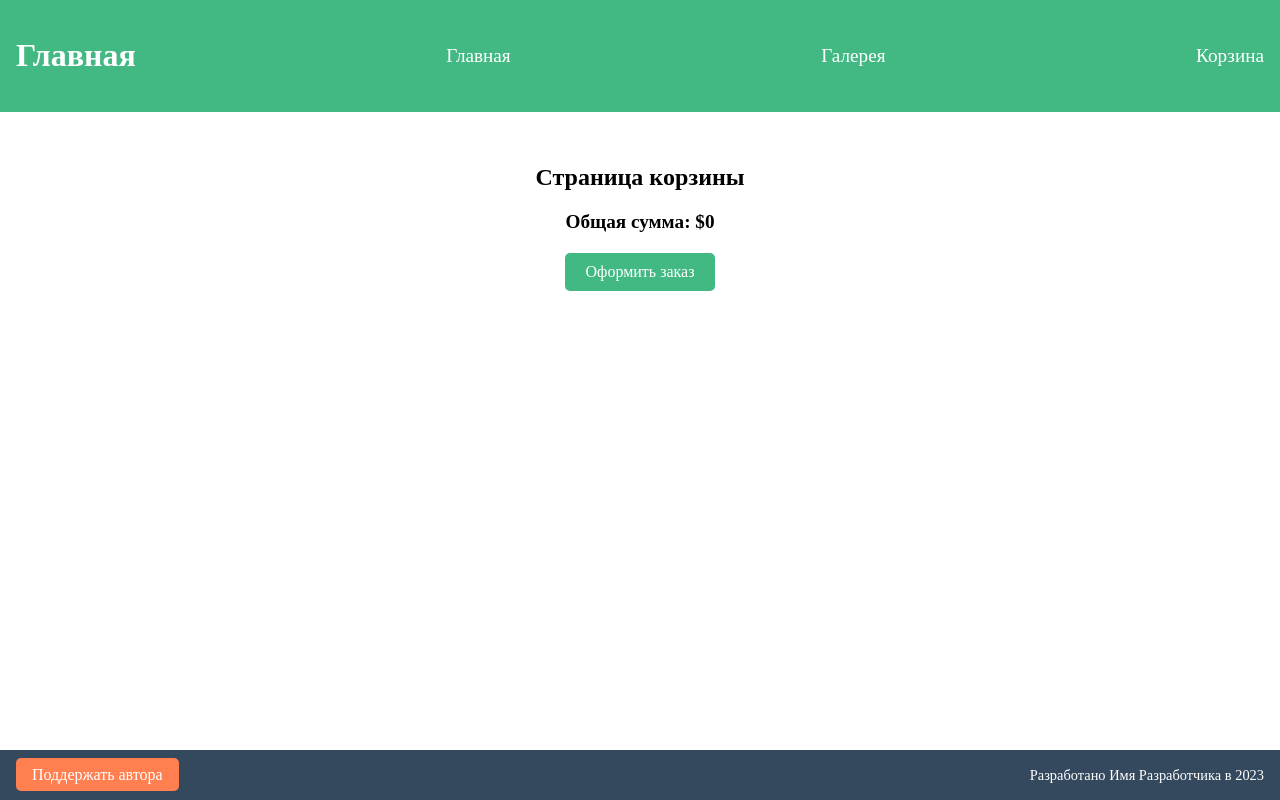
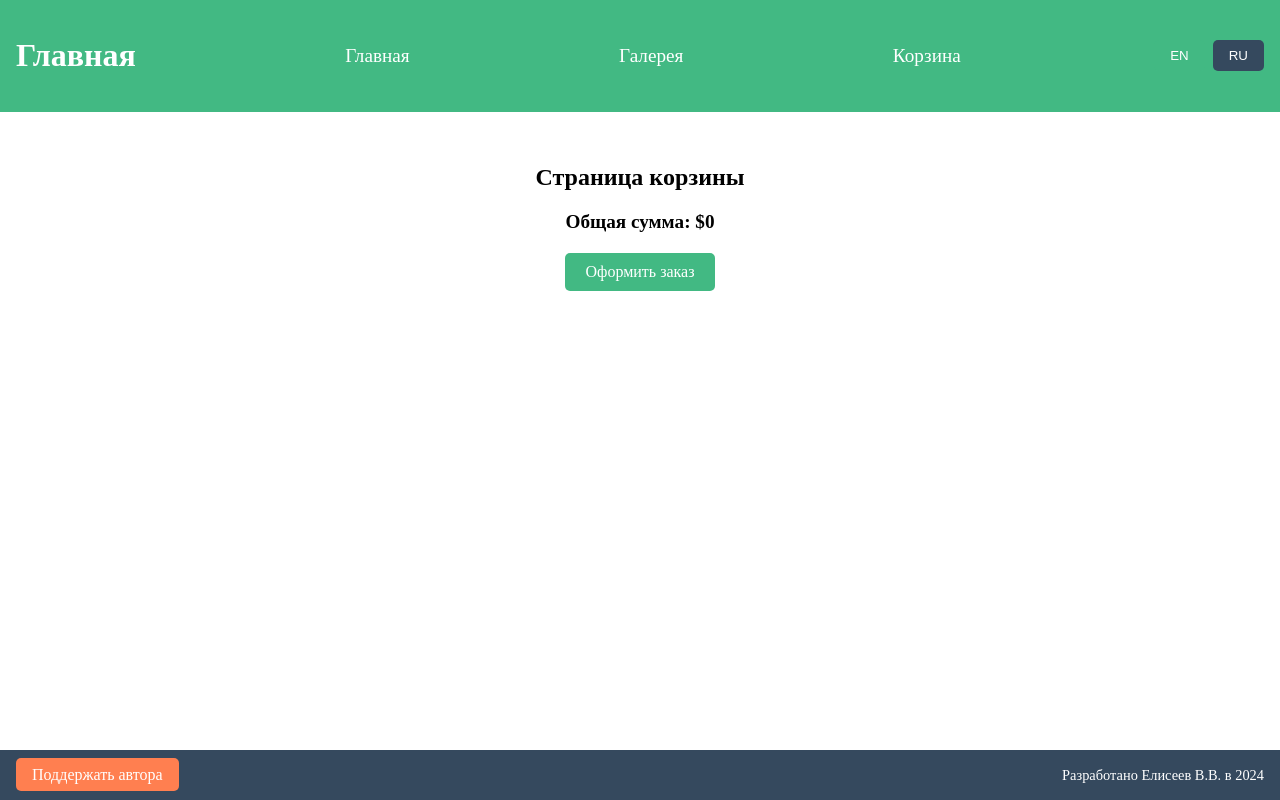
Before and after one commit to yvv4git/gallery, a Vue app: page /cart in a window 1280 px wide. Built offline with nearby package versions, Linux system fonts and the light colour scheme.

Commit message:
Localization developer

```diff
--- a/src/components/AppFooter.vue
+++ b/src/components/AppFooter.vue
@@ -6,7 +6,7 @@
       }}</router-link>
     </div>
     <div class="developer-info">
-      {{ $t("footer.developer", { name: "Имя Разработчика", year: 2023 }) }}
+      {{ $t("footer.developer", { name: $t("footer.developerName"), year: 2024 }) }}
     </div>
   </footer>
 </template>
--- a/src/components/AppHeader.vue
+++ b/src/components/AppHeader.vue
@@ -6,12 +6,18 @@
       $t("header.gallery")
     }}</router-link>
     <router-link to="/cart" class="cart-button">{{ $t("header.cart") }}</router-link>
+    <LanguageSwitcher />
   </header>
 </template>
 
 <script>
+import LanguageSwitcher from "./LanguageSwitcher.vue";
+
 export default {
   name: "AppHeader",
+  components: {
+    LanguageSwitcher,
+  },
 };
 </script>
 
--- /dev/null
+++ b/src/components/LanguageSwitcher.vue
@@ -0,0 +1,56 @@
+<template>
+  <div class="language-switcher">
+    <button
+      v-for="locale in availableLocales"
+      :key="locale"
+      @click="changeLocale(locale)"
+      :class="{ active: locale === currentLocale }"
+    >
+      {{ locale.toUpperCase() }}
+    </button>
+  </div>
+</template>
+
+<script>
+export default {
+  name: "LanguageSwitcher",
+  computed: {
+    currentLocale() {
+      return this.$i18n.locale;
+    },
+    availableLocales() {
+      return this.$i18n.availableLocales;
+    },
+  },
+  methods: {
+    changeLocale(locale) {
+      this.$i18n.locale = locale;
+    },
+  },
+};
+</script>
+
+<style scoped>
+.language-switcher {
+  display: flex;
+  gap: 0.5rem;
+}
+
+.language-switcher button {
+  background-color: #42b983;
+  color: white;
+  border: none;
+  padding: 0.5rem 1rem;
+  cursor: pointer;
+  border-radius: 5px;
+  transition: background-color 0.3s;
+}
+
+.language-switcher button:hover {
+  background-color: #35495e;
+}
+
+.language-switcher button.active {
+  background-color: #35495e;
+}
+</style>
--- a/src/locales/en.json
+++ b/src/locales/en.json
@@ -6,7 +6,8 @@
     },
     "footer": {
         "support": "Support the Author",
-        "developer": "Developed by {name} in {year}"
+        "developer": "Developed by {name} in {year}",
+        "developerName": "Eliseev V.V."
     },
     "cartPage": {
         "title": "Cart Page",
--- a/src/locales/ru.json
+++ b/src/locales/ru.json
@@ -6,7 +6,8 @@
     },
     "footer": {
         "support": "Поддержать автора",
-        "developer": "Разработано {name} в {year}"
+        "developer": "Разработано {name} в {year}",
+        "developerName": "Елисеев В.В."
     },
     "cartPage": {
         "title": "Страница корзины",
```
